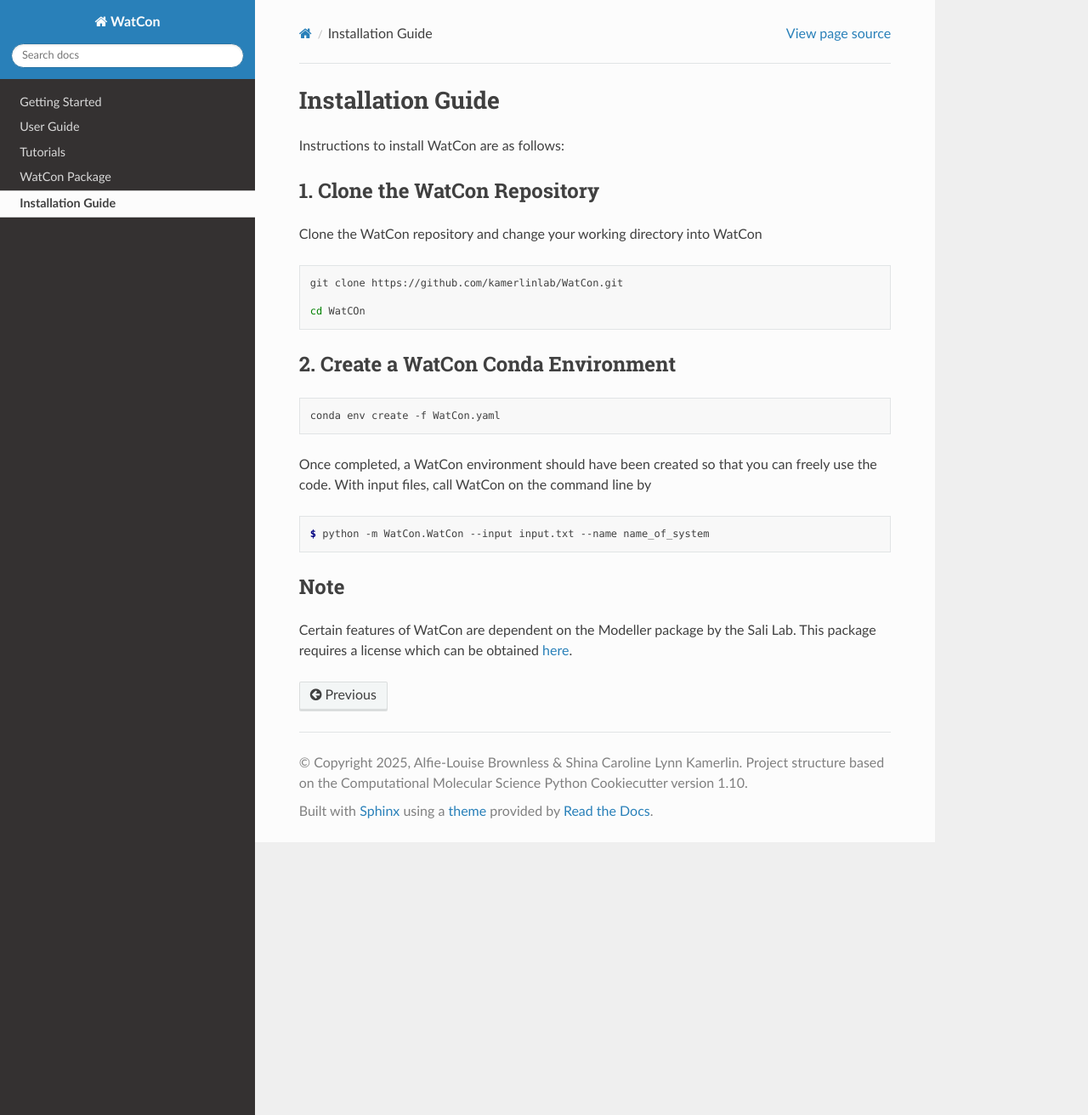
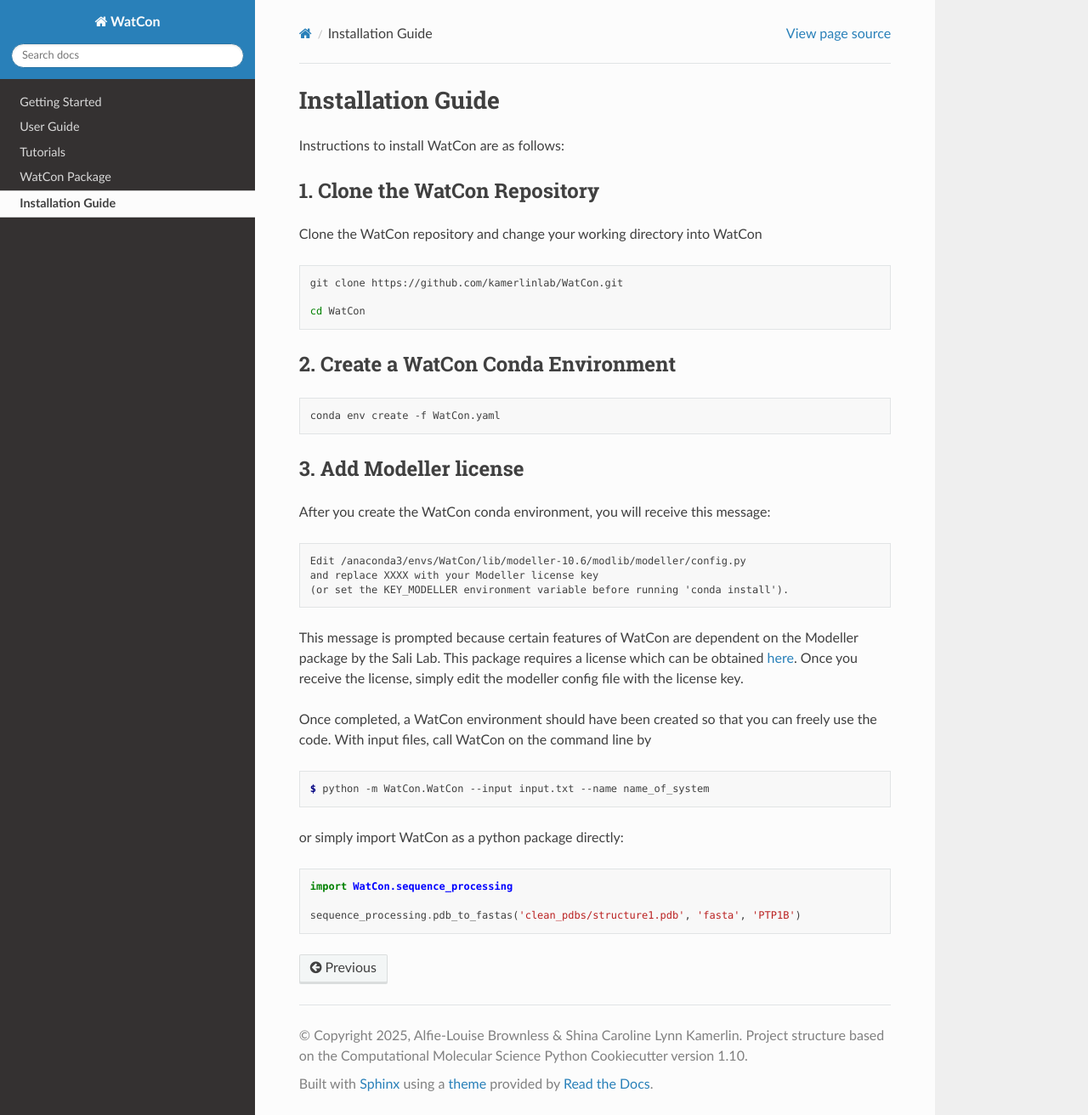
Before and after one commit to kamerlinlab/WatCon, a Sphinx documentation site: the page built from docs/installation.rst, in a window 1280 px wide and 1312 px high. Shown: the whole window at 85% size. Built offline with Sphinx 7.4.7 and the Read the Docs theme 3.1.0, drawn with Linux system fonts in a browser that asks for light colours; pages that are not in the unit, such as notebooks, are missing from menus; the version number could not be read and is left out.

Commit message:
Fixed license, updated docs, updated WatCon.yaml

```diff
--- a/docs/installation.rst
+++ b/docs/installation.rst
@@ -13,7 +13,7 @@
 
    git clone https://github.com/kamerlinlab/WatCon.git
 
-   cd WatCOn
+   cd WatCon
 
 
 2. Create a WatCon Conda Environment
@@ -24,14 +24,30 @@
    conda env create -f WatCon.yaml
 
 
+3. Add Modeller license
+-----------------------
+
+After you create the WatCon conda environment, you will receive this message:
+
+.. code-block:: txt
+
+   Edit /anaconda3/envs/WatCon/lib/modeller-10.6/modlib/modeller/config.py
+   and replace XXXX with your Modeller license key
+   (or set the KEY_MODELLER environment variable before running 'conda install').
+
+This message is prompted because certain features of WatCon are dependent on the Modeller package by the Sali Lab. This package requires a license which can be obtained `here <https://salilab.org/modeller/>`_. Once you receive the license, simply edit the modeller config file with the license key.
+
+
 Once completed, a WatCon environment should have been created so that you can freely use the code. With input files, call WatCon on the command line by
 
 .. code-block:: console
 
    $ python -m WatCon.WatCon --input input.txt --name name_of_system
 
+or simply import WatCon as a python package directly:
 
-Note
-----
+.. code-block:: python
 
-Certain features of WatCon are dependent on the Modeller package by the Sali Lab. This package requires a license which can be obtained `here <https://salilab.org/modeller/>`_.
+   import WatCon.sequence_processing
+
+   sequence_processing.pdb_to_fastas('clean_pdbs/structure1.pdb', 'fasta', 'PTP1B')
--- a/pyproject.toml
+++ b/pyproject.toml
@@ -12,10 +12,10 @@
 authors = [
     { name = "Alfie-Louise Brownless", email = "abrownless3@gatech.edu" }
 ]
-license = { text = "BSD-3-Clause" }
+license = { text = "GPL-3.0-only" }
 # See https://pypi.org/classifiers/
 classifiers = [
-    "License :: OSI Approved :: BSD License",
+    "License :: OSI Approved :: GNU General Public License v3 (GPLv3)",
     "Programming Language :: Python :: 3",
 ]
 requires-python = ">=3.8"
```
Also changed, not shown: README.md (+1 -1 lines), WatCon.yaml (+9 -9 lines), 2 other files.
